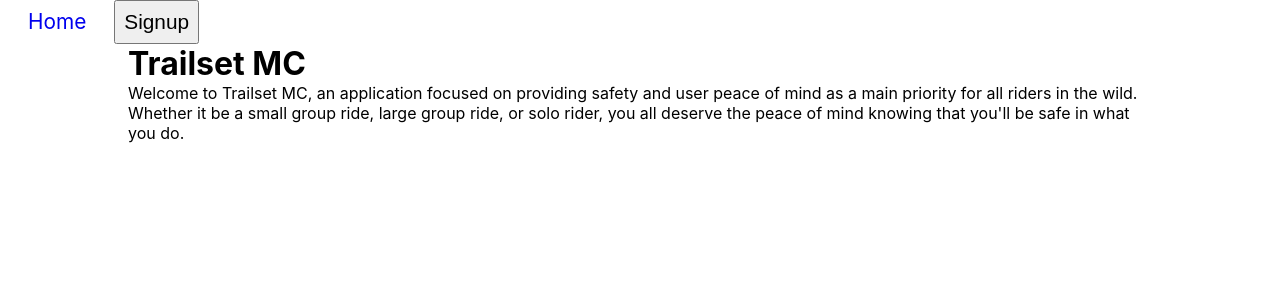
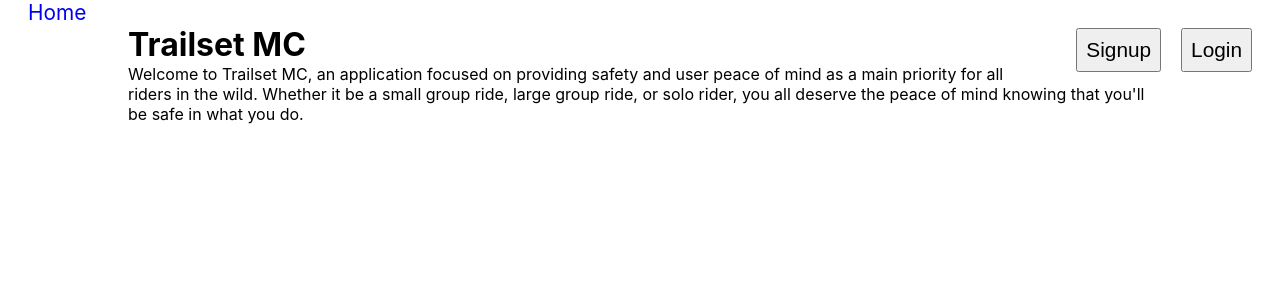
Before and after one commit to FonzMP/trailsetmc-node, a React (Create React App) app in the folder web/: page / in a window 1280 px wide. Shown: the top 300 px of the page. Built offline with nearby package versions, Linux system fonts and the light colour scheme; no server answers.

Commit message:
set up login modal for and user navigation

```diff
--- a/web/src/App.css
+++ b/web/src/App.css
@@ -60,3 +60,14 @@ input {
   max-width: 250px;
   padding: 30px;
 }
+
+.user-navigation {
+  float: right;
+  margin-right: 20px;
+  margin-top: 20px;
+  padding: 8px;
+}
+
+.navigation {
+  display: inline-block;
+}
--- a/web/src/App.js
+++ b/web/src/App.js
@@ -5,7 +5,9 @@ import { connect } from "react-redux";
 import "./App.css";
 
 import Navbar from "./components/Navigation/Navbar";
+import UserNavigation from "./components/Navigation/UserNavigation";
 import Signup from "./components/Signup";
+import Login from "./components/Login";
 import Home from "./components/Home";
 import ErrorModal from "./components/Modals/errorModal";
 
@@ -15,7 +17,8 @@ class App extends Component {
   constructor() {
     super();
     this.state = {
-      displaySignup: false
+      displaySignup: false,
+      displayLogin: false
     };
   }
   clearError = () => {
@@ -25,6 +28,11 @@ class App extends Component {
   displaySignup = () => {
     this.setState({
       displaySignup: !this.state.displaySignup
+    });
+  };
+  displayLogin = () => {
+    this.setState({
+      displayLogin: !this.state.displayLogin
     });
   };
   render() {
@@ -38,7 +46,14 @@ class App extends Component {
           {this.state.displaySignup ? (
             <Signup closeSignup={this.displaySignup} />
           ) : null}
-          <Navbar closeSignup={this.displaySignup} />
+          {this.state.displayLogin ? (
+            <Login closeLogin={this.displayLogin} />
+          ) : null}
+          <Navbar />
+          <UserNavigation
+            closeSignup={this.displaySignup}
+            closeLogin={this.displayLogin}
+          />
           <div>
             <Route component={Home} exact path="/" />
           </div>
--- /dev/null
+++ b/web/src/components/Login.js
@@ -0,0 +1,82 @@
+import React, { Component } from "react";
+import { connect } from "react-redux";
+
+import { userServices } from "../_services/userServices";
+
+class Login extends Component {
+  constructor() {
+    super();
+    this.state = {
+      username: "",
+      password: ""
+    };
+  }
+
+  componentWillMount() {
+    document.addEventListener("mousedown", this.handleClick, false);
+  }
+  componentWillUnmount() {
+    document.removeEventListener("mousedown", this.handleClick, false);
+  }
+
+  handleClick = e => {
+    if (this.node.contains(e.target)) {
+      return;
+    }
+
+    this.closeLogin();
+  };
+
+  closeLogin = () => {
+    this.props.closeLogin();
+  };
+
+  formSubmit = e => {
+    e.preventDefault();
+    this.props.dispatch(userServices.signupUser(this.state));
+  };
+
+  handleOnChange = e => {
+    this.setState({
+      [e.target.id]:
+        e.target.type === "Number" ? parseInt(e.target.value) : e.target.value
+    });
+  };
+
+  render() {
+    return (
+      <div className="modal-backing">
+        <div className="modal" ref={node => (this.node = node)}>
+          <h1>Login: </h1>
+          <p>Please login below: </p>
+          <form onSubmit={this.formSubmit}>
+            <label>Username: </label>
+            <input
+              id="username"
+              type="text"
+              onChange={this.handleOnChange}
+              value={this.state.username}
+              placeholder="username"
+            />
+            <label>Password: </label>
+            <input
+              id="password"
+              type="password"
+              onChange={this.handleOnChange}
+              value={this.state.password}
+              placeholder="password"
+            />
+            <button>Submit</button>
+            <button onClick={this.closeLogin}>Close</button>
+          </form>
+        </div>
+      </div>
+    );
+  }
+}
+
+function mapStateToProps(state) {
+  return {};
+}
+
+export default connect(mapStateToProps)(Login);
--- a/web/src/components/Navigation/Navbar.js
+++ b/web/src/components/Navigation/Navbar.js
@@ -3,19 +3,12 @@ import React, { Component } from "react";
 import { Link } from "react-router-dom";
 
 class Navbar extends Component {
-  closeSignup = () => {
-    this.props.closeSignup();
-  };
-
   render() {
     return (
       <div className="navigation">
         <Link className="nav-link" to="/">
           Home
         </Link>
-        <button className="nav-link" onClick={this.closeSignup}>
-          Signup
-        </button>
       </div>
     );
   }
--- /dev/null
+++ b/web/src/components/Navigation/UserNavigation.js
@@ -0,0 +1,24 @@
+import React, { Component } from "react";
+
+class UserNavigation extends Component {
+  closeSignup = () => {
+    this.props.closeSignup();
+  };
+  closeLogin = () => {
+    this.props.closeLogin();
+  };
+  render() {
+    return (
+      <div className="navigation user-navigation">
+        <button className="nav-link" onClick={this.closeSignup}>
+          Signup
+        </button>
+        <button className="nav-link" onClick={this.closeLogin}>
+          Login
+        </button>
+      </div>
+    );
+  }
+}
+
+export default UserNavigation;
```
